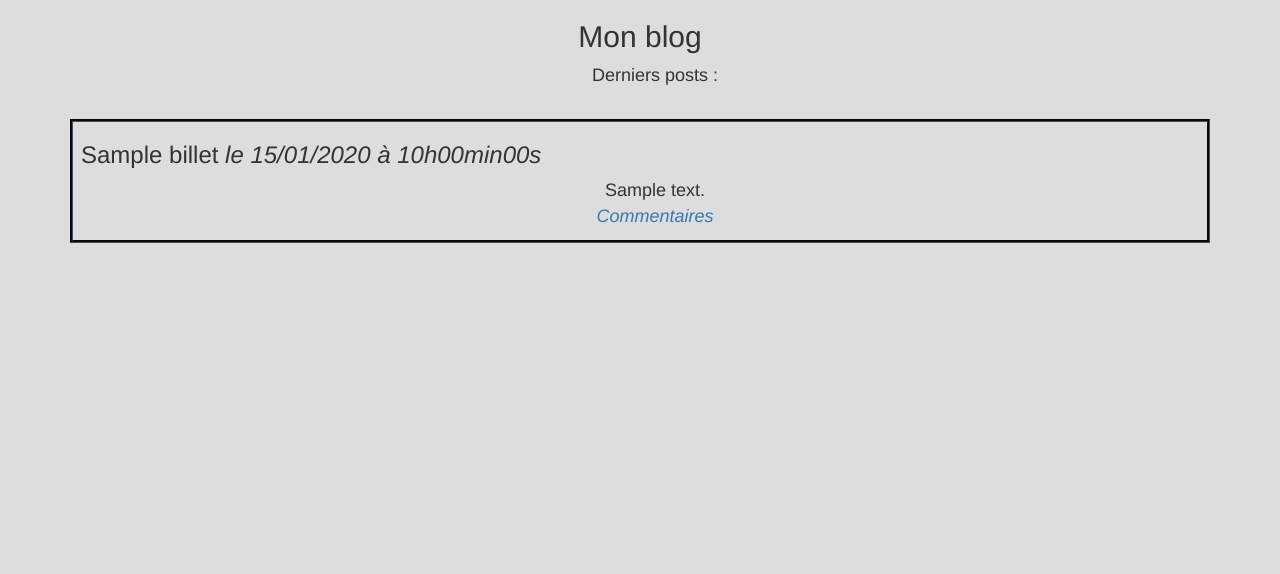
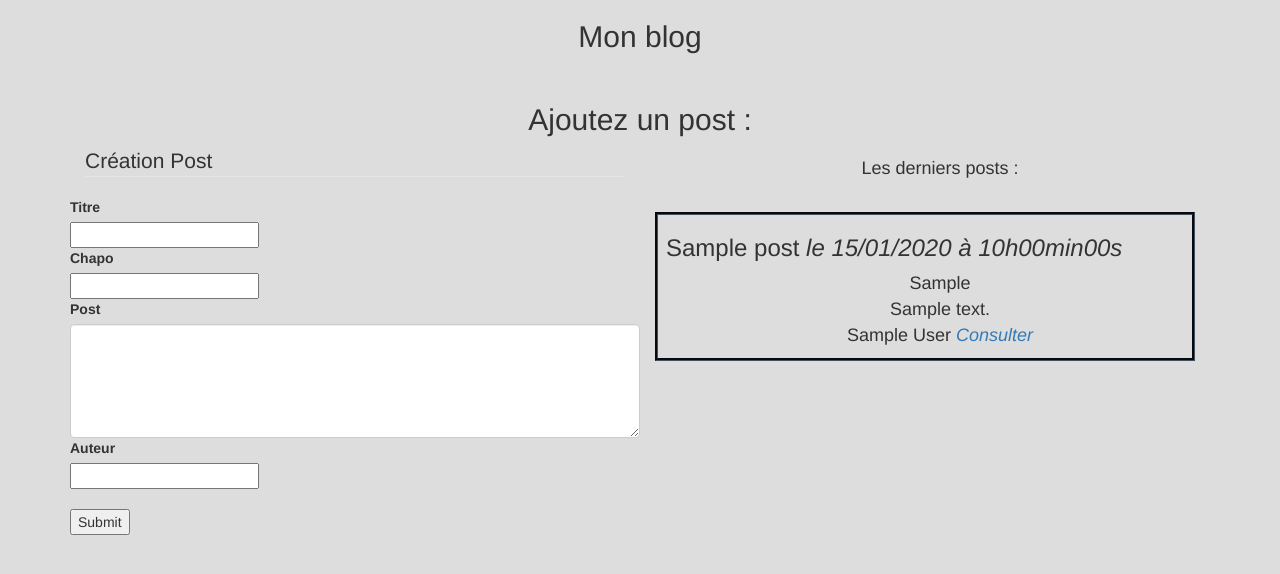
Before and after one commit to martinez33/Blog-P5, a PHP site: page /index.php in a window 1280 px wide. Shown: the top 574 px of the page. Run offline with PHP 8.4, Linux system fonts and the light colour scheme; tables that the repository leaves empty or names only in its code hold one stand-in row (values such as "Sample post").

Commit message:
Blog | added fonctionalities data base connect and creation post

```diff
--- a/Blog/controler/frontend.php
+++ b/Blog/controler/frontend.php
@@ -19,22 +19,17 @@ function listPosts()
 	}
 }
 
+
 function post()
 {
 
     $PostManager = new OpenClassrooms\Blog\Model\PostManager();
-    $CommentManager = new OpenClassrooms\Blog\Model\CommentManager();
 
     $post = $PostManager->getPost($_GET['id']);
-    $comments = $CommentManager->getComments($_GET['id']);
 
     if($post === false)
 	{
 		throw new Exception('Impossible d\'afficher le post');
-	}
-	elseif($comments === false)
-	{
-		throw new Exception('Impossible d\'afficher les commmentaires');
 	}
 	else
 	{
@@ -42,56 +37,22 @@ function post()
 	}
 }
 
-function comment()
+
+
+
+function addPost($title, $chapo, $content, $author)
 {
 	$PostManager = new OpenClassrooms\Blog\Model\PostManager();
-   	$post = $PostManager->getPost($_GET['id']);
+	$affectedLines = $PostManager->postPost($title, $chapo, $content, $author);
 
-	$CommentManager = new OpenClassrooms\Blog\Model\CommentManager();
-	$comment = $CommentManager->getComment($_GET['idCom']);
+	if($affectedLines == false)
+	{
 
-	if($comment === false)
-	{
-		throw new Exception('Impossible d\'afficher le commentaire');
+		throw new Exception('Impossible d\'ajouter le post');
 	}
 	else
 	{
-		require('view/frontend/commentView.php');
+		 header('Location: index.php');
 	}
+
 }
-
-
-
-function addComment($postId, $author, $comment)
-{
-	$CommentManager = new OpenClassrooms\Blog\Model\CommentManager();
-	$affectedLines = $CommentManager->postComment($postId, $author, $comment);
-
-	if($affectedLines === false)
-	{
-		throw new Exception('Impossible d\'ajouter le commentaire');
-	}
-	else
-	{
-		 header('Location: index.php?action=post&id=' . $postId);
-	}
-}
-
-
-function modifyComment($commentId, $author, $comment)
-{
-	$PostManager = new OpenClassrooms\Blog\Model\PostManager();
-   	$post = $PostManager->getPost($_GET['id']);
-
-	$CommentManager = new OpenClassrooms\Blog\Model\CommentManager();
-	$modifyLines = $CommentManager->updateComment($commentId, $author, $comment);
-
-	if($modifyComment === false)
-	{
-		throw new Exception('Impossible de modifier le commentaire');
-	}
-	else
-	{
-		header('Location: index.php?action=post&id=' . $post['id']);
-	}
-}
--- a/Blog/index.php
+++ b/Blog/index.php
@@ -1,8 +1,11 @@
 <?php
 require('controler/frontend.php');
-try{
-    if (isset($_GET['action'])) {
-        if ($_GET['action'] == 'listPosts') {
+try
+{
+    if (isset($_GET['action']))
+    {
+        if ($_GET['action'] == 'listPosts')
+        {
             listPosts();
         }
         elseif ($_GET['action'] == 'post') {
@@ -10,45 +13,23 @@ try{
                 post();
             }
             else {
-                throw new Exception('Erreur : aucun identifiant de billet envoyé');
+                throw new Exception('Erreur : aucun identifiant de post envoyé');
             }
         }
-        elseif ($_GET['action'] == 'comment') {
-            if (isset($_GET['id']) && $_GET['id'] > 0 && isset($_GET['idCom']) && $_GET['idCom'] > 0) {
-                comment();
+        elseif ($_GET['action'] == 'addPost')
+        {
+            if (!empty($_POST['title']) && !empty($_POST['chapo']) && !empty($_POST['content']) && !empty($_POST['author']))
+            {
+                addPost($_POST['title'], $_POST['chapo'], $_POST['content'], $_POST['author']);
             }
-            else {
-                throw new Exception('Erreur : aucun identifiant de commentaire envoyé');
-            }
-        }
-        elseif ($_GET['action'] == 'addComment') {
-            if (isset($_GET['id']) && $_GET['id'] > 0) {
-                if (!empty($_POST['author']) && !empty($_POST['comment'])) {
-                    addComment($_GET['id'], $_POST['author'], $_POST['comment']);
-                }
-                else {
-                    throw new Exception('Erreur : tous les champs ne sont pas remplis !');
-                }
-            }
-            else {
-                throw new Exception('Erreur : aucun identifiant de billet envoyé');
-            }
-        }
-        elseif ($_GET['action'] == 'modifyComment') {
-            if (isset($_GET['id']) && $_GET['id'] > 0 && isset($_GET['idCom']) && $_GET['idCom'] > 0){
-                if (!empty($_POST['author']) && !empty($_POST['comment'])){
-                    modifyComment($_GET['idCom'], $_POST['author'], $_POST['comment']);
-                }
-                else {
-                    throw new Exception('Erreur : tous les champs ne sont pas remplis !');
-                }
-            }
-            else {
-                throw new Exception('Erreur : aucun identifiant de commentaire envoyé');
+            else
+            {
+                throw new Exception('Erreur : tous les champs ne sont pas remplis !');
             }
         }
     }
-    else {
+    else
+    {
         listPosts();
     }
 }
--- a/Blog/model/Manager.php
+++ b/Blog/model/Manager.php
@@ -8,7 +8,7 @@ class Manager
 	{
 	    try
 	    {
-	        $db = new \PDO('mysql:host=localhost;dbname=tp3;charset=utf8', 'root', 'moderohihikvog4oj4');
+	        $db = new \PDO('mysql:host=localhost;dbname=blog;charset=utf8', 'root', 'moderohihikvog4oj4');
 	        return $db;
 	    }
 	    catch(Exception $e)
--- a/Blog/model/PostManager.php
+++ b/Blog/model/PostManager.php
@@ -8,19 +8,32 @@ class PostManager extends Manager
 	public function getPosts()
 	{
 	    $db = $this->dbConnect();
-	    $req = $db->query('SELECT id, title, content, DATE_FORMAT(creation_date, \'%d/%m/%Y à %Hh%imin%ss\') AS creation_date_fr FROM billets ORDER BY creation_date DESC LIMIT 0, 5');
+	    $req = $db->query('SELECT id, DATE_FORMAT(creationDate, \'%d/%m/%Y à %Hh%imin%ss\') AS creationDateFr, DATE_FORMAT(modificationDate, \'%d/%m/%Y à %Hh%imin%ss\') AS modificationDateFr, title, chapo, content, author  FROM post ORDER BY creationDate DESC LIMIT 0, 5');
 
 	    return $req;
 	}
 
+
 	public function getPost($postId)
 	{
 	    $db = $this->dbConnect();
-	    $req = $db->prepare('SELECT id, title, content, DATE_FORMAT(creation_date, \'%d/%m/%Y à %Hh%imin%ss\') AS creation_date_fr FROM billets WHERE id = ?');
+	    $req = $db->prepare('SELECT id, DATE_FORMAT(creationDate, \'%d/%m/%Y à %Hh%imin%ss\') AS creationDateFr, DATE_FORMAT(modificationDate, \'%d/%m/%Y à %Hh%imin%ss\') AS modificationDateFr, title, chapo, content, author  FROM post WHERE id = ?');
 	    $req->execute(array($postId));
 	    $post = $req->fetch();
 
 	    return $post;
 	}
 
+
+
+	public function postPost($title, $chapo, $content, $author)
+	{
+
+    	$db = $this->dbConnect();
+    	$post = $db->prepare('INSERT INTO post(creationDate, status, title, chapo, content, author) VALUES (NOW(), "created", ?, ?, ?, ?)');
+
+   		return $post->execute(array($title, $chapo, $content, $author));
+
+	}
+
 }
--- a/Blog/view/frontend/errorView.php
+++ b/Blog/view/frontend/errorView.php
@@ -1,9 +1,11 @@
 <?php $title = 'Erreur'; ?>
 <?php ob_start(); ?>
 
+
 <h3>Erreur : </h3>
-<p><?= $errorMessage ?></p>
-
+<div class="alert alert-danger">
+	<p><?= $errorMessage ?></p>
+</div>
 
 <?php $content = ob_get_clean() ; ?>
 <?php require('template.php'); ?>
--- a/Blog/view/frontend/listPostView.php
+++ b/Blog/view/frontend/listPostView.php
@@ -3,8 +3,44 @@
 <?php ob_start() ?>
 
 <h2>Mon blog</h2>
+<br />
+<h2>Ajoutez un post : </h2>
 
-<p>Derniers posts : </p><br />
+<div class="container">
+
+	<div class="col-lg-6">
+		<form action="index.php?action=addPost" method="POST" >
+			<div class="form-group">
+				<legend>Création Post</legend>
+			</div>
+			<div class="row">
+				<label for="title" class="control-label">Titre</label><br />
+				<input type="text" id="title" name="title" />
+			</div>
+			<div class="row">
+				<label for="chapo" class="control-label">Chapo</label><br />
+				<input type="text" id="chapo" name="chapo" />
+			</div>
+			<div class="row">
+				<label for="content" class="control-label">Post</label><br />
+				<textarea class="form-control" rows="5" id="content" name="content" ></textarea>
+
+			</div>
+			<div class="row">
+				<label for="author" class="control-label">Auteur</label><br />
+				<input type="text" id="author" name="author" />
+			</div>
+			<br />
+			<div class="row">
+
+				<input type="submit" name="Envoyer" />
+			</div>
+		</form>
+	</div>
+
+	<div class="col-lg-6">
+
+		<p>Les derniers posts : </p><br />
 
 		<?php
 		while($data = $posts->fetch())
@@ -14,20 +50,23 @@ while($data = $posts->fetch())
 			<div class="news">
 				<h3>
 					<?= htmlspecialchars($data['title']) ?>
-			<em>le <?= $data['creation_date_fr'] ?></em>
+					<em>    le <?= $data['creationDateFr'] ?></em>
 				</h3>
 
 				<p>
+					<?= nl2br(htmlspecialchars($data['chapo'])) ?><br />
 					<?= nl2br(htmlspecialchars($data['content'])) ?>
 					<br />
-			<em><a href="index.php?action=post&amp;id=<?=$data['id'] ?>">Commentaires</a></em>
+					<?= nl2br(htmlspecialchars($data['author'])) ?>
+					<em><a href="index.php?action=post&amp;id=<?=$data['id'] ?>">Consulter</a></em>
 				</p>
 			</div>
-
 		<?php
 		}
 	$posts->closeCursor();
 	?>
+	</div>
+</div>
 <?php $content = ob_get_clean(); ?>
 
 <?php require('template.php'); ?>
--- a/Blog/view/frontend/template.php
+++ b/Blog/view/frontend/template.php
@@ -23,9 +23,9 @@
 		</head>
 
 	<body>
-		<div class="container">
-			<?= $content ?>
-		</div>
+
+		<?= $content ?>
+
 
 	</body>
 </html>
```
Also changed, not shown: Blog/view/frontend/postView.php (+5 -35 lines). Lines whose indentation alone changed are shown as unchanged.
